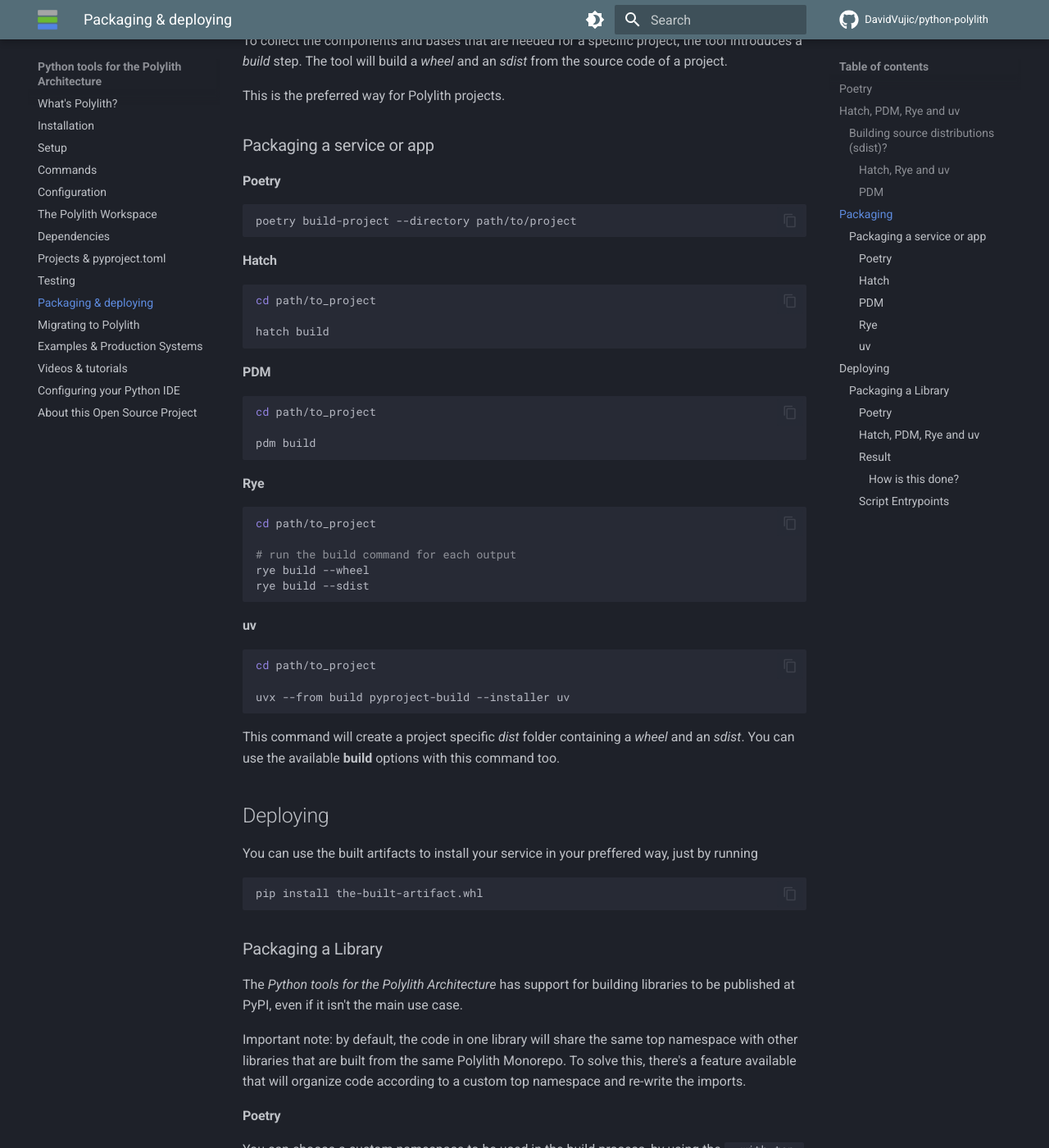
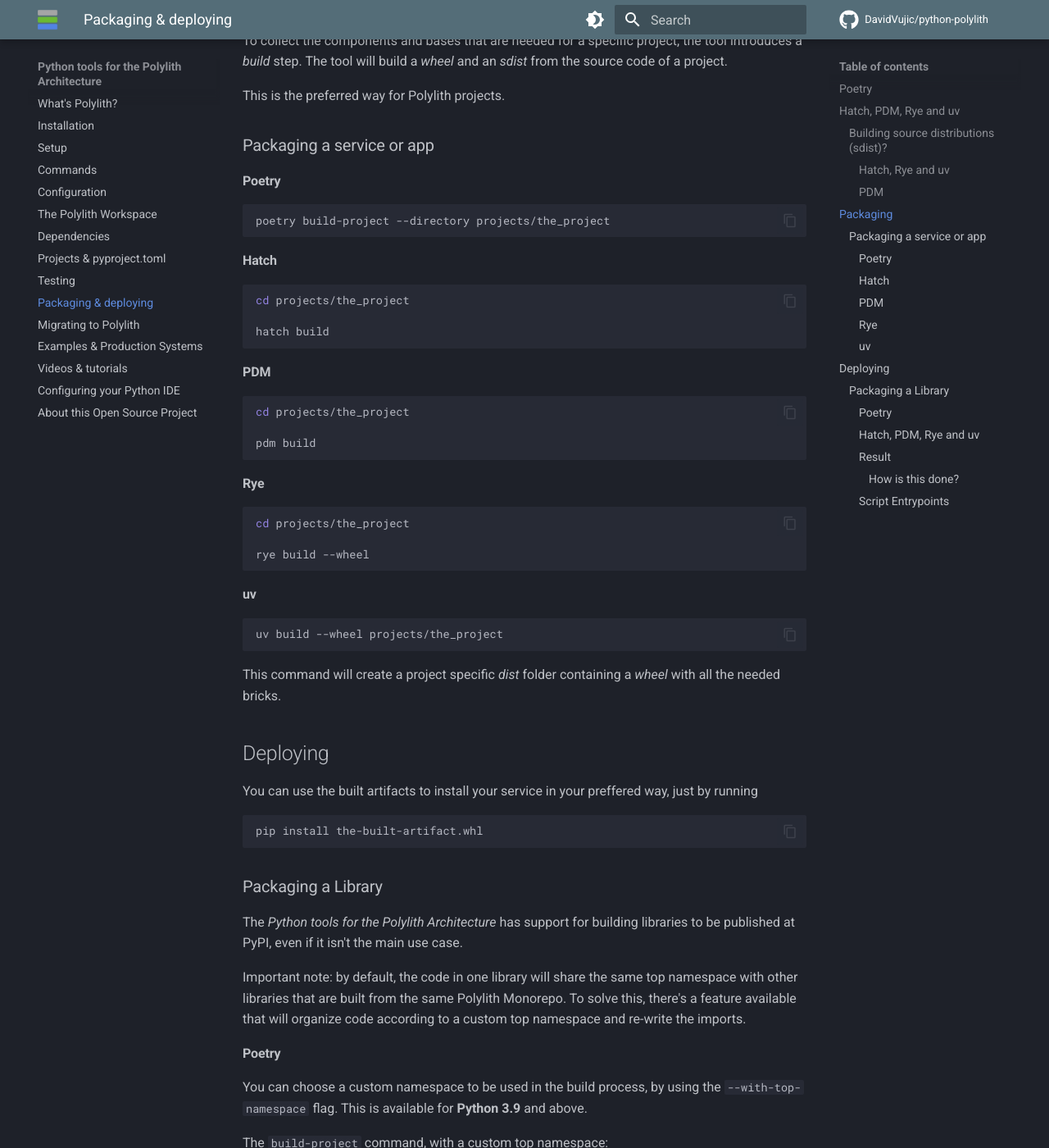
Before and after one commit to DavidVujic/python-polylith-docs, an MkDocs documentation site: the page built from docs/deployment.md, in a window 1280 px wide and 1400 px high, scrolled down 975 px. Shown: the whole window at 82% size. Built offline with MkDocs 1.6.1 and Material for MkDocs 9.7.7, drawn with Linux system fonts in a browser that asks for light colours; comment, search, counter and statistics services are not loaded.

Commit message:
fix(packaging): using uv build command

````diff
--- a/docs/deployment.md
+++ b/docs/deployment.md
@@ -38,42 +38,36 @@
 
 #### Poetry
 ``` shell
-poetry build-project --directory path/to/project
+poetry build-project --directory projects/the_project
 ```
 
 #### Hatch
 ``` shell
-cd path/to_project
+cd projects/the_project
 
 hatch build
 ```
 
 #### PDM
 ``` shell
-cd path/to_project
+cd projects/the_project
 
 pdm build
 ```
 
 #### Rye
 ``` shell
-cd path/to_project
+cd projects/the_project
 
-# run the build command for each output
 rye build --wheel
-rye build --sdist
 ```
 
 #### uv
 ``` shell
-cd path/to_project
-
-uvx --from build pyproject-build --installer uv
+uv build --wheel projects/the_project
 ```
 
-
-This command will create a project specific _dist_ folder containing a _wheel_ and an _sdist_.
-You can use the available __build__ options with this command too.
+This command will create a project specific _dist_ folder containing a _wheel_ with all the needed bricks.
 
 ## Deploying
 You can use the built artifacts to install your service in your preffered way, just by running
````
